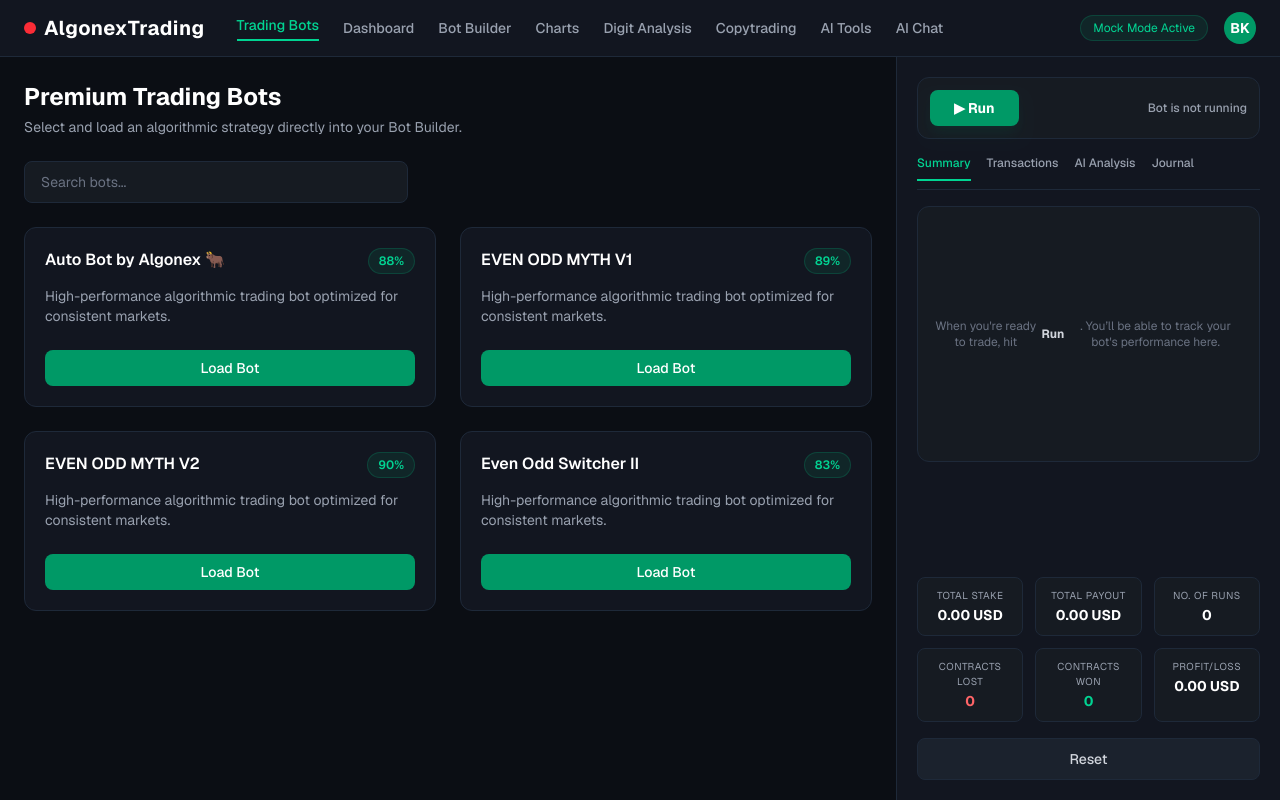
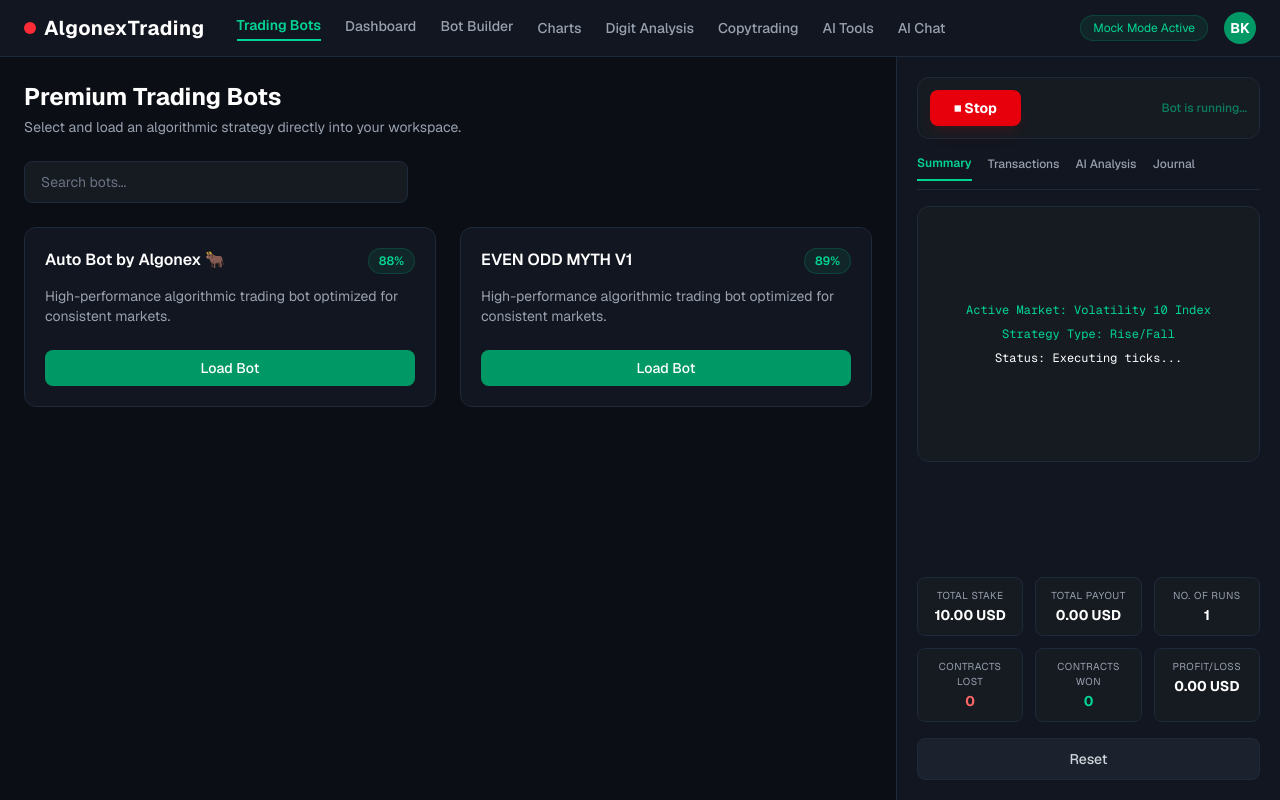
Before and after one commit to Kabatabrian5/deriv-trading-app, a Next.js app: page /dashboard in a window 1280 px wide. Both pictures are taken after a click on the button "▶ Run". Built offline with nearby package versions, Linux system fonts and the light colour scheme.

Commit message:
feat: add integrated quick strategy builder interface to dashboard

```diff
--- a/src/app/dashboard/page.tsx
+++ b/src/app/dashboard/page.tsx
@@ -1,22 +1,61 @@
-'tsx'
-import React from 'react';
+'use client';
+
+import React, { useState } from 'react';
+import Link from 'next/link';
 
 export default function DashboardPage() {
+  const [activeTab, setActiveTab] = useState<'bots' | 'builder' | 'dashboard'>('bots');
+
+  // Right panel states
+  const [rightTab, setRightTab] = useState<'summary' | 'transactions' | 'ai' | 'journal'>('summary');
+  const [isRunning, setIsRunning] = useState(false);
+  const [runsCount, setRunsCount] = useState(0);
+
+  // Bot Builder parameter states
+  const [market, setMarket] = useState('Synthetic Indices');
+  const [subMarket, setSubMarket] = useState('Volatility 10 Index');
+  const [tradeType, setTradeType] = useState('Rise/Fall');
+  const [contractType, setContractType] = useState('Calls/Puts');
+  const [duration, setDuration] = useState('5');
+  const [stake, setStake] = useState('10.00');
+
+  const toggleRun = () => {
+    setIsRunning(!isRunning);
+    if (!isRunning) {
+      setRunsCount((prev) => prev + 1);
+    }
+  };
+
   return (
     <div className="min-h-screen bg-[#0b0e14] text-gray-200 flex flex-col font-sans">
 
       {/* 1. Top Navigation Bar */}
       <header className="bg-[#121620] border-b border-gray-800 px-6 py-3 flex items-center justify-between">
         <div className="flex items-center space-x-8">
-          <div className="flex items-center space-x-2">
+          <Link href="/" className="flex items-center space-x-2">
             <span className="w-3 h-3 bg-red-500 rounded-full inline-block"></span>
             <span className="text-xl font-bold tracking-wide text-white">AlgonexTrading</span>
-          </div>
+          </Link>
 
           <nav className="hidden md:flex items-center space-x-6 text-sm font-medium">
-            <a href="#" className="text-emerald-400 border-b-2 border-emerald-400 pb-1">Trading Bots</a>
-            <a href="#" className="text-gray-400 hover:text-white transition">Dashboard</a>
-            <a href="#" className="text-gray-400 hover:text-white transition">Bot Builder</a>
+            <button
+              onClick={() => setActiveTab('bots')}
+              className={`transition pb-1 ${activeTab === 'bots' ? 'text-emerald-400 border-b-2 border-emerald-400 font-semibold' : 'text-gray-400 hover:text-white'}`}
+            >
+              Trading Bots
+            </button>
+            <button
+              onClick={() => setActiveTab('dashboard')}
+              className={`transition pb-1 ${activeTab === 'dashboard' ? 'text-emerald-400 border-b-2 border-emerald-400 font-semibold' : 'text-gray-400 hover:text-white'}`}
+            >
+              Dashboard
+            </button>
+            <button
+              onClick={() => setActiveTab('builder')}
+              className={`transition pb-1 ${activeTab === 'builder' ? 'text-emerald-400 border-b-2 border-emerald-400 font-semibold' : 'text-gray-400 hover:text-white'}`}
+            >
+              Bot Builder
+            </button>
             <a href="#" className="text-gray-400 hover:text-white transition">Charts</a>
             <a href="#" className="text-gray-400 hover:text-white transition">Digit Analysis</a>
             <a href="#" className="text-gray-400 hover:text-white transition">Copytrading</a>
@@ -25,7 +64,7 @@
           </nav>
         </div>
 
-        {/* User Profile / Logout status */}
+        {/* User Profile / Mock Mode */}
         <div className="flex items-center space-x-4">
           <span className="text-xs bg-emerald-500/10 text-emerald-400 border border-emerald-500/20 px-3 py-1 rounded-full">
             Mock Mode Active
@@ -39,14 +78,17 @@
       {/* 2. Main Workspace Layout */}
       <div className="flex flex-1 overflow-hidden">
 
-        {/* Left / Center Content: Trading Bots Grid */}
+        {/* Left / Center Dynamic Content Area */}
         <main className="flex-1 p-6 overflow-y-auto">
+
+          {/* VIEW A: TRADING BOTS GRID */}
+          {activeTab === 'bots' && (
+            <div>
               <div className="mb-6">
                 <h1 className="text-2xl font-bold text-white mb-1">Premium Trading Bots</h1>
-            <p className="text-sm text-gray-400">Select and load an algorithmic strategy directly into your Bot Builder.</p>
+                <p className="text-sm text-gray-400">Select and load an algorithmic strategy directly into your workspace.</p>
               </div>
 
-          {/* Search bar */}
               <div className="mb-6">
                 <input
                   type="text"
@@ -55,10 +97,7 @@
                 />
               </div>
 
-          {/* Bot Cards Grid */}
               <div className="grid grid-cols-1 md:grid-cols-2 gap-6">
-
-            {/* Card 1 */}
                 <div className="bg-[#121620] border border-gray-800 rounded-xl p-5 flex flex-col justify-between hover:border-gray-700 transition">
                   <div>
                     <div className="flex justify-between items-start mb-3">
@@ -67,12 +106,14 @@
                     </div>
                     <p className="text-sm text-gray-400 mb-6">High-performance algorithmic trading bot optimized for consistent markets.</p>
                   </div>
-              <button className="w-full bg-emerald-600 hover:bg-emerald-500 text-white font-medium py-2 rounded-lg text-sm transition">
+                  <button
+                    onClick={() => setActiveTab('builder')}
+                    className="w-full bg-emerald-600 hover:bg-emerald-500 text-white font-medium py-2 rounded-lg text-sm transition"
+                  >
                     Load Bot
                   </button>
                 </div>
 
-            {/* Card 2 */}
                 <div className="bg-[#121620] border border-gray-800 rounded-xl p-5 flex flex-col justify-between hover:border-gray-700 transition">
                   <div>
                     <div className="flex justify-between items-start mb-3">
@@ -81,40 +122,140 @@
                     </div>
                     <p className="text-sm text-gray-400 mb-6">High-performance algorithmic trading bot optimized for consistent markets.</p>
                   </div>
-              <button className="w-full bg-emerald-600 hover:bg-emerald-500 text-white font-medium py-2 rounded-lg text-sm transition">
+                  <button
+                    onClick={() => setActiveTab('builder')}
+                    className="w-full bg-emerald-600 hover:bg-emerald-500 text-white font-medium py-2 rounded-lg text-sm transition"
+                  >
                     Load Bot
                   </button>
                 </div>
+              </div>
+            </div>
+          )}
 
-            {/* Card 3 */}
-            <div className="bg-[#121620] border border-gray-800 rounded-xl p-5 flex flex-col justify-between hover:border-gray-700 transition">
+          {/* VIEW B: BOT BUILDER QUICK STRATEGY TEMPLATE */}
+          {activeTab === 'builder' && (
+            <div className="max-w-3xl mx-auto bg-[#121620] border border-gray-800 rounded-2xl p-6 shadow-xl">
+              <div className="flex justify-between items-center mb-6 pb-4 border-b border-gray-800">
                 <div>
-                <div className="flex justify-between items-start mb-3">
-                  <h3 className="font-semibold text-white text-base">EVEN ODD MYTH V2</h3>
-                  <span className="text-xs font-semibold text-emerald-400 bg-emerald-500/10 px-2.5 py-1 rounded-full border border-emerald-500/20">90%</span>
+                  <h2 className="text-xl font-bold text-white">Quick Strategy Bot Builder</h2>
+                  <p className="text-xs text-gray-400">Configure parameters for synthetic volatility execution.</p>
                 </div>
-                <p className="text-sm text-gray-400 mb-6">High-performance algorithmic trading bot optimized for consistent markets.</p>
+                <span className="text-xs bg-emerald-500/10 text-emerald-400 border border-emerald-500/20 px-3 py-1 rounded-md font-mono">
+                  Template: Deriv API Standard
+                </span>
               </div>
-              <button className="w-full bg-emerald-600 hover:bg-emerald-500 text-white font-medium py-2 rounded-lg text-sm transition">
-                Load Bot
+
+              <div className="space-y-6 text-sm">
+                {/* 1. Trade Parameters */}
+                <div className="bg-[#161b22] p-4 rounded-xl border border-gray-800 space-y-4">
+                  <h3 className="font-semibold text-emerald-400 flex items-center space-x-2">
+                    <span>1. Trade Parameters</span>
+                  </h3>
+
+                  <div className="grid grid-cols-1 md:grid-cols-2 gap-4">
+                    <div>
+                      <label className="block text-xs text-gray-400 mb-1">Market</label>
+                      <select
+                        value={market}
+                        onChange={(e) => setMarket(e.target.value)}
+                        className="w-full bg-[#121620] border border-gray-700 rounded-lg p-2.5 text-white focus:outline-none focus:border-emerald-500"
+                      >
+                        <option>Synthetic Indices</option>
+                        <option>Forex</option>
+                        <option>Cryptocurrencies</option>
+                      </select>
+                    </div>
+
+                    <div>
+                      <label className="block text-xs text-gray-400 mb-1">Submarket / Volatility Index</label>
+                      <select
+                        value={subMarket}
+                        onChange={(e) => setSubMarket(e.target.value)}
+                        className="w-full bg-[#121620] border border-gray-700 rounded-lg p-2.5 text-white focus:outline-none focus:border-emerald-500"
+                      >
+                        <option>Volatility 10 Index</option>
+                        <option>Volatility 25 Index</option>
+                        <option>Volatility 50 Index</option>
+                        <option>Volatility 75 Index</option>
+                      </select>
+                    </div>
+
+                    <div>
+                      <label className="block text-xs text-gray-400 mb-1">Trade Type</label>
+                      <select
+                        value={tradeType}
+                        onChange={(e) => setTradeType(e.target.value)}
+                        className="w-full bg-[#121620] border border-gray-700 rounded-lg p-2.5 text-white focus:outline-none focus:border-emerald-500"
+                      >
+                        <option>Rise/Fall</option>
+                        <option>Even/Odd</option>
+                        <option>Matches/Differs</option>
+                      </select>
+                    </div>
+
+                    <div>
+                      <label className="block text-xs text-gray-400 mb-1">Contract Type</label>
+                      <select
+                        value={contractType}
+                        onChange={(e) => setContractType(e.target.value)}
+                        className="w-full bg-[#121620] border border-gray-700 rounded-lg p-2.5 text-white focus:outline-none focus:border-emerald-500"
+                      >
+                        <option>Calls/Puts</option>
+                        <option>Higher/Lower</option>
+                      </select>
+                    </div>
+                  </div>
+                </div>
+
+                {/* 2. Trade Options */}
+                <div className="bg-[#161b22] p-4 rounded-xl border border-gray-800 space-y-4">
+                  <h3 className="font-semibold text-emerald-400">2. Trade Options & Stake</h3>
+
+                  <div className="grid grid-cols-1 md:grid-cols-2 gap-4">
+                    <div>
+                      <label className="block text-xs text-gray-400 mb-1">Duration (Ticks)</label>
+                      <input
+                        type="number"
+                        value={duration}
+                        onChange={(e) => setDuration(e.target.value)}
+                        className="w-full bg-[#121620] border border-gray-700 rounded-lg p-2.5 text-white focus:outline-none focus:border-emerald-500"
+                      />
+                    </div>
+
+                    <div>
+                      <label className="block text-xs text-gray-400 mb-1">Initial Stake (USD)</label>
+                      <input
+                        type="text"
+                        value={stake}
+                        onChange={(e) => setStake(e.target.value)}
+                        className="w-full bg-[#121620] border border-gray-700 rounded-lg p-2.5 text-white focus:outline-none focus:border-emerald-500"
+                      />
+                    </div>
+                  </div>
+                </div>
+
+                <button
+                  onClick={() => setIsRunning(true)}
+                  className="w-full bg-emerald-600 hover:bg-emerald-500 text-white font-bold py-3 rounded-xl transition shadow-lg shadow-emerald-900/20"
+                >
+                  Save & Initialize Strategy
                 </button>
               </div>
+            </div>
+          )}
 
-            {/* Card 4 */}
-            <div className="bg-[#121620] border border-gray-800 rounded-xl p-5 flex flex-col justify-between hover:border-gray-700 transition">
+          {/* VIEW C: GENERAL DASHBOARD OVERVIEW */}
+          {activeTab === 'dashboard' && (
             <div>
-                <div className="flex justify-between items-start mb-3">
-                  <h3 className="font-semibold text-white text-base">Even Odd Switcher II</h3>
-                  <span className="text-xs font-semibold text-emerald-400 bg-emerald-500/10 px-2.5 py-1 rounded-full border border-emerald-500/20">83%</span>
+              <h1 className="text-2xl font-bold text-white mb-2">Performance Dashboard</h1>
+              <p className="text-sm text-gray-400 mb-6">Overview of account health and aggregated run statistics.</p>
+              <div className="bg-[#121620] border border-gray-800 p-6 rounded-xl text-center text-gray-400 py-16">
+                Active trading session metrics and portfolio performance charts will appear here.
               </div>
-                <p className="text-sm text-gray-400 mb-6">High-performance algorithmic trading bot optimized for consistent markets.</p>
             </div>
-              <button className="w-full bg-emerald-600 hover:bg-emerald-500 text-white font-medium py-2 rounded-lg text-sm transition">
-                Load Bot
-              </button>
-            </div>
+          )}
 
-          </div>
         </main>
 
         {/* Right Side Control Panel */}
@@ -122,23 +263,70 @@
           <div>
             {/* Run Button Row */}
             <div className="flex items-center justify-between mb-4 bg-[#161b22] p-3 rounded-xl border border-gray-800">
-              <button className="bg-emerald-600 hover:bg-emerald-500 text-white font-bold px-6 py-2 rounded-lg text-sm flex items-center space-x-2 transition shadow-lg shadow-emerald-900/20">
-                <span>▶ Run</span>
+              <button
+                onClick={toggleRun}
+                className={`font-bold px-6 py-2 rounded-lg text-sm flex items-center space-x-2 transition shadow-lg ${
+                  isRunning
+                    ? 'bg-red-600 hover:bg-red-500 text-white shadow-red-900/20'
+                    : 'bg-emerald-600 hover:bg-emerald-500 text-white shadow-emerald-900/20'
+                }`}
+              >
+                <span>{isRunning ? '⏹ Stop' : '▶ Run'}</span>
               </button>
-              <span className="text-xs text-gray-400 font-medium">Bot is not running</span>
+              <span className="text-xs text-gray-400 font-medium">
+                {isRunning ? <span className="text-emerald-400 animate-pulse">Bot is running...</span> : 'Bot is not running'}
+              </span>
             </div>
 
-            {/* Sub-tabs: Summary, Transactions, etc. */}
+            {/* Sub-tabs */}
             <div className="flex space-x-4 border-b border-gray-800 text-xs font-medium pb-2 mb-4 text-gray-400">
-              <span className="text-emerald-400 border-b-2 border-emerald-400 pb-2 cursor-pointer">Summary</span>
-              <span className="hover:text-white cursor-pointer">Transactions</span>
-              <span className="hover:text-white cursor-pointer">AI Analysis</span>
-              <span className="hover:text-white cursor-pointer">Journal</span>
+              <button onClick={() => setRightTab('summary')} className={`pb-2 transition ${rightTab === 'summary' ? 'text-emerald-400 border-b-2 border-emerald-400 font-semibold' : 'hover:text-white'}`}>Summary</button>
+              <button onClick={() => setRightTab('transactions')} className={`pb-2 transition ${rightTab === 'transactions' ? 'text-emerald-400 border-b-2 border-emerald-400 font-semibold' : 'hover:text-white'}`}>Transactions</button>
+              <button onClick={() => setRightTab('ai')} className={`pb-2 transition ${rightTab === 'ai' ? 'text-emerald-400 border-b-2 border-emerald-400 font-semibold' : 'hover:text-white'}`}>AI Analysis</button>
+              <button onClick={() => setRightTab('journal')} className={`pb-2 transition ${rightTab === 'journal' ? 'text-emerald-400 border-b-2 border-emerald-400 font-semibold' : 'hover:text-white'}`}>Journal</button>
             </div>
 
-            {/* Log / Activity Placeholder */}
-            <div className="h-64 bg-[#161b22] border border-gray-800 rounded-xl p-4 flex items-center justify-center text-center text-xs text-gray-500 mb-6">
-              When you're ready to trade, hit <strong className="text-gray-300 mx-1">Run</strong>. You’ll be able to track your bot's performance here.
+            {/* Content Display */}
+            <div className="h-64 bg-[#161b22] border border-gray-800 rounded-xl p-4 overflow-y-auto text-xs text-gray-300 mb-6 flex flex-col justify-center">
+              {rightTab === 'summary' && (
+                <div className="text-center text-gray-500">
+                  {isRunning ? (
+                    <div className="space-y-2 text-emerald-400 font-mono">
+                      <p>Active Market: {subMarket}</p>
+                      <p>Strategy Type: {tradeType}</p>
+                      <p className="text-white">Status: Executing ticks...</p>
+                    </div>
+                  ) : (
+                    <p>Hit <strong className="text-gray-300 mx-1">Run</strong> or configure your strategy in the <strong className="text-emerald-400">Bot Builder</strong> tab.</p>
+                  )}
+                </div>
+              )}
+              {rightTab === 'transactions' && (
+                <div className="space-y-2 text-left">
+                  <div className="text-gray-500 font-semibold mb-1">Recent Contracts</div>
+                  {runsCount > 0 ? (
+                    <div className="bg-[#121620] p-2 rounded border border-gray-800 flex justify-between">
+                      <span className="text-emerald-400">#1 {subMarket}</span>
+                      <span className="text-gray-400">Active</span>
+                    </div>
+                  ) : (
+                    <p className="text-gray-500 text-center py-10">No transactions recorded yet.</p>
+                  )}
+                </div>
+              )}
+              {rightTab === 'ai' && (
+                <div className="space-y-2 text-left">
+                  <div className="text-emerald-400 font-semibold">Algonex AI Insight</div>
+                  <p className="text-gray-400">Optimized for {subMarket} with selected {tradeType} parameters.</p>
+                </div>
+              )}
+              {rightTab === 'journal' && (
+                <div className="space-y-2 text-left text-gray-400 font-mono">
+                  <div className="text-gray-500">[System Logs]</div>
+                  <p>&gt; Quick Strategy builder active</p>
+                  <p>&gt; Ready for deployment</p>
+                </div>
+              )}
             </div>
           </div>
 
@@ -147,7 +335,7 @@
             <div className="grid grid-cols-3 gap-3 mb-4 text-center">
               <div className="bg-[#161b22] p-2.5 rounded-lg border border-gray-800">
                 <div className="text-[10px] text-gray-400 uppercase tracking-wider">Total stake</div>
-                <div className="text-sm font-bold text-white mt-0.5">0.00 USD</div>
+                <div className="text-sm font-bold text-white mt-0.5">{isRunning ? stake : '0.00'} USD</div>
               </div>
               <div className="bg-[#161b22] p-2.5 rounded-lg border border-gray-800">
                 <div className="text-[10px] text-gray-400 uppercase tracking-wider">Total payout</div>
@@ -155,7 +343,7 @@
               </div>
               <div className="bg-[#161b22] p-2.5 rounded-lg border border-gray-800">
                 <div className="text-[10px] text-gray-400 uppercase tracking-wider">No. of runs</div>
-                <div className="text-sm font-bold text-white mt-0.5">0</div>
+                <div className="text-sm font-bold text-white mt-0.5">{runsCount}</div>
               </div>
 
               <div className="bg-[#161b22] p-2.5 rounded-lg border border-gray-800">
@@ -172,7 +360,10 @@
               </div>
             </div>
 
-            <button className="w-full bg-[#1b222d] hover:bg-[#212a38] text-gray-300 font-medium py-2.5 rounded-lg text-sm border border-gray-800 transition">
+            <button
+              onClick={() => { setIsRunning(false); setRunsCount(0); }}
+              className="w-full bg-[#1b222d] hover:bg-[#212a38] text-gray-300 font-medium py-2.5 rounded-lg text-sm border border-gray-800 transition"
+            >
               Reset
             </button>
           </div>
```
Lines whose indentation alone changed are shown as unchanged.
